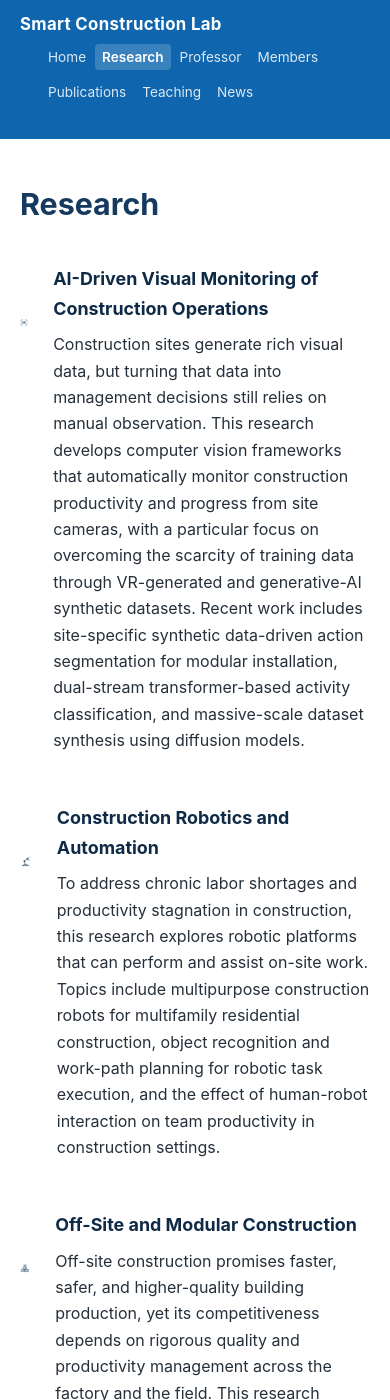
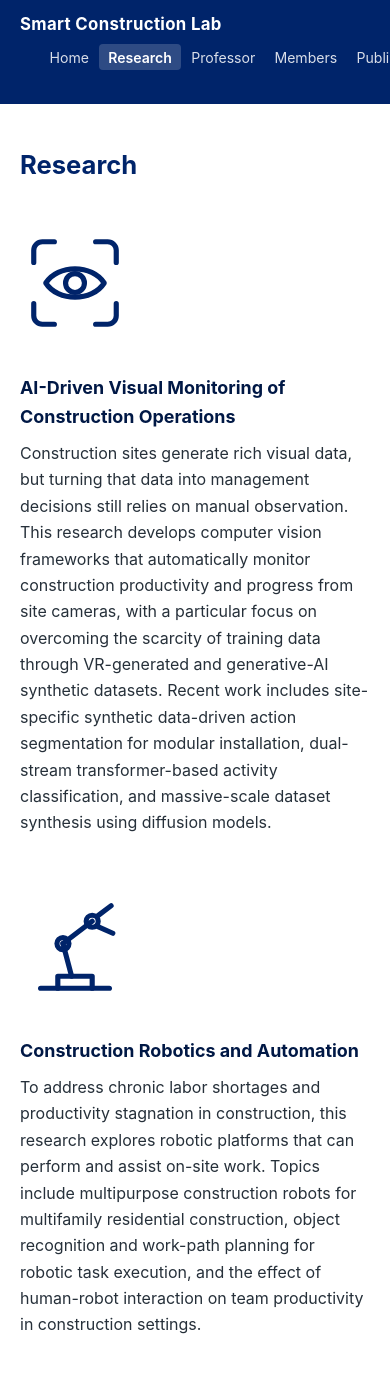
Before and after one commit to Ajou-Smart-Construction-Lab/ajou-smart-construction-lab.github.io, a Jekyll site: the page built from research.md, in a window 390 px wide and 1400 px high. Built offline with Jekyll 4.4.1, drawn with Linux system fonts in a browser that asks for light colours.

Commit message:
SCL logo navy (#00246a) for header/footer/headings/icons, larger icons, mobile layout fixes
Co-Authored-By: Claude Fable 5 <noreply@anthropic.com>

```diff
--- a/assets/css/style.css
+++ b/assets/css/style.css
@@ -1,7 +1,7 @@
 :root {
-  --brand: #0f66ae;   /* 아주대 로고 남색 — 헤더·푸터 배경 */
-  --navy: #163a5f;
-  --navy-dark: #0f2a46;
+  --brand: #00246a;   /* SCL 로고 남색 — 헤더·푸터 배경 */
+  --navy: #00246a;
+  --navy-dark: #001845;
   --accent: #2d6cb5;
   --text: #26303a;
   --muted: #64707c;
@@ -68,8 +68,8 @@ main img { max-width: 100%; }
 .news-date { flex: 0 0 5.5rem; color: var(--muted); font-size: 0.88rem; white-space: nowrap; padding-top: 0.12rem; }
 
 /* research */
-.research-area { display: flex; gap: 1.6rem; align-items: flex-start; margin: 2.2rem 0; }
-.research-area img { flex: 0 0 110px; width: 110px; height: 110px; object-fit: contain; margin-top: 0.2rem; }
+.research-area { display: flex; gap: 2rem; align-items: center; margin: 2.6rem 0; }
+.research-area img { flex: 0 0 150px; width: 150px; height: 150px; object-fit: contain; }
 .research-area h3 { margin-top: 0; }
 .project-list li.done { color: var(--muted); }
 
@@ -109,6 +109,21 @@ main img { max-width: 100%; }
 .site-footer p { margin-bottom: 0.3rem; }
 
 @media (max-width: 640px) {
-  .site-header ul a { padding: 0.3rem 0.45rem; font-size: 0.85rem; }
+  /* 내비게이션: 줄바꿈 대신 한 줄 가로 스크롤 */
+  .site-header nav { flex-direction: column; align-items: flex-start; gap: 0.3rem; }
+  .site-header ul {
+    flex-wrap: nowrap; overflow-x: auto; max-width: 100%;
+    -webkit-overflow-scrolling: touch; scrollbar-width: none;
+  }
+  .site-header ul::-webkit-scrollbar { display: none; }
+  .site-header ul a { padding: 0.3rem 0.55rem; font-size: 0.88rem; white-space: nowrap; }
   .news-list li { flex-direction: column; gap: 0.1rem; }
+  /* 연구분야: 아이콘을 위로, 세로 배치 */
+  .research-area { flex-direction: column; align-items: flex-start; gap: 0.8rem; }
+  .research-area img { flex: none; width: 110px; height: 110px; }
+  .profile { gap: 1.2rem; }
+  .profile img.portrait { flex-basis: 160px; width: 160px; }
+  .footer-logo { height: 56px; max-width: 90%; object-fit: contain; }
+  h1 { font-size: 1.6rem; }
+  h2 { font-size: 1.25rem; }
 }
```
Also changed, not shown: assets/img/icon-human.svg, assets/img/icon-modular.svg, assets/img/icon-robot.svg, assets/img/icon-vision.svg, assets/img/icon-wearable.svg.
